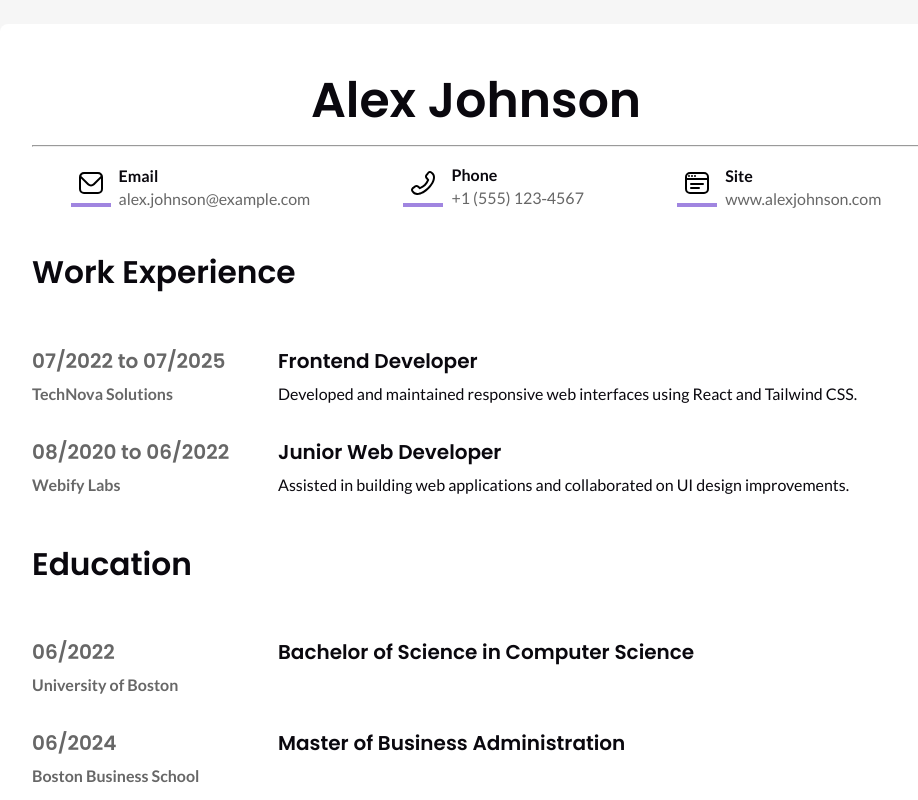
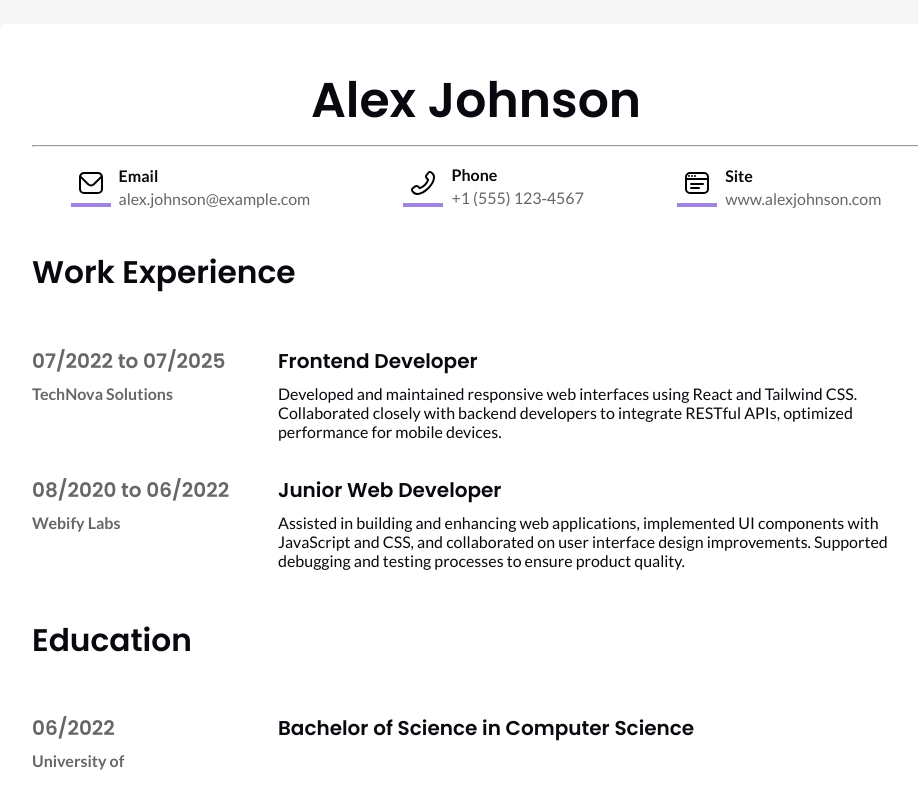
Before and after one commit to dot-sky/cv-app, a React (Vite) app: page / in a window 1280 px wide. Shown: the top 800 px of the page, without its empty margins (164-1082 px from the left). Built offline with nearby package versions, Linux system fonts and the light colour scheme.

Commit message:
feat: merge first and last name field into 'name', add site field

```diff
--- a/src/App.jsx
+++ b/src/App.jsx
@@ -6,8 +6,7 @@ import { CV } from "./components/CV";
 
 function App() {
   const [person, setPerson] = useState({
-    firstName: "Alex",
-    lastName: "Johnson",
+    name: "Alex Johnson",
     phone: "+1 (555) 123‑4567",
     email: "alex.johnson@example.com",
     site: "www.alexjohnson.com",
@@ -17,7 +16,7 @@ function App() {
     {
       id: 0,
       title: "Bachelor of Science in Computer Science",
-      school: "University of Boston",
+      school: "University of ",
       date: "2022-06-15",
     },
     {
@@ -35,7 +34,7 @@ function App() {
       position: "Frontend Developer",
       fromDate: "2022-07-01",
       untilDate: "2025-07-01",
-      resp: "Developed and maintained responsive web interfaces using React and Tailwind CSS.",
+      resp: "Developed and maintained responsive web interfaces using React and Tailwind CSS. Collaborated closely with backend developers to integrate RESTful APIs, optimized performance for mobile devices.",
     },
     {
       id: 1,
@@ -43,11 +42,11 @@ function App() {
       position: "Junior Web Developer",
       fromDate: "2020-08-01",
       untilDate: "2022-06-30",
-      resp: "Assisted in building web applications and collaborated on UI design improvements.",
+      resp: "Assisted in building and enhancing web applications, implemented UI components with JavaScript and CSS, and collaborated on user interface design improvements. Supported debugging and testing processes to ensure product quality.",
     },
   ]);
 
-  const [edit, setEdit] = useState(true);
+  const [edit, setEdit] = useState(false);
 
   function handleBuild(e) {
     e.preventDefault();
@@ -62,13 +61,7 @@ function App() {
   }
   return (
     <div className="main-wrapper">
-      <CV
-        person={person}
-        educationItems={educationItems}
-        workItems={workItems}
-        handleEdit={handleEdit}
-      />
-      {/* {edit ? (
+      {edit ? (
         <Form
           person={person}
           setPerson={setPerson}
@@ -79,7 +72,13 @@ function App() {
           handleBuild={handleBuild}
         />
       ) : (
-      )} */}
+        <CV
+          person={person}
+          educationItems={educationItems}
+          workItems={workItems}
+          handleEdit={handleEdit}
+        />
+      )}
     </div>
   );
 }
--- a/src/components/CV.jsx
+++ b/src/components/CV.jsx
@@ -1,8 +1,8 @@
-import { Fragment } from "react";
 import "../styles/CV.css";
 import phoneIcon from "../assets/phone-flip.svg";
 import mailIcon from "../assets/envelope.svg";
 import webIcon from "../assets/browser.svg";
+
 function ContactTab({ person, icon, title, field }) {
   return (
     <div className="contact-wrapper">
@@ -26,7 +26,7 @@ function CV({ person, handleEdit, educationItems, workItems }) {
   return (
     <>
       <div className="cv-wrapper">
-        <h1>{person.firstName + " " + person.lastName}</h1>
+        <h1>{person.name}</h1>
         <hr />
         <div className="contact-info">
           <ContactTab
--- a/src/components/Form.jsx
+++ b/src/components/Form.jsx
@@ -20,21 +20,12 @@ function buildPersonalSection(person, setPerson) {
     <Section name="Personal Information">
       <Row columns={2}>
         <Field
-          name="First Name"
-          id="firstName"
+          name="Name"
+          id="name"
           required={true}
-          onChangeHandler={(event) => updatePersonField(event, "firstName")}
-          value={person.firstName}
+          onChangeHandler={(event) => updatePersonField(event, "name")}
+          value={person.name}
         />
-        <Field
-          name="Last Name"
-          id="lastName"
-          required={true}
-          onChangeHandler={(event) => updatePersonField(event, "lastName")}
-          value={person.lastName}
-        />
-      </Row>
-      <Row columns={2}>
         <Field
           name="Email"
           id="email"
@@ -43,12 +34,20 @@ function buildPersonalSection(person, setPerson) {
           onChangeHandler={(event) => updatePersonField(event, "email")}
           value={person.email}
         />
+      </Row>
+      <Row columns={2}>
         <Field
           name="Phone"
           id="phone"
           type="tel"
           onChangeHandler={(event) => updatePersonField(event, "phone")}
           value={person.phone}
+        />
+        <Field
+          name="Site"
+          id="site"
+          onChangeHandler={(event) => updatePersonField(event, "site")}
+          value={person.site}
         />
       </Row>
     </Section>
```
